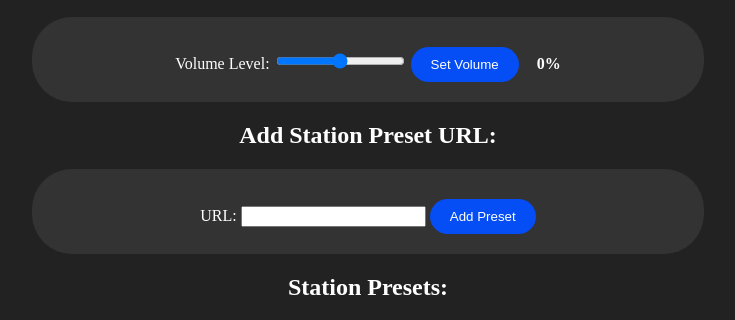
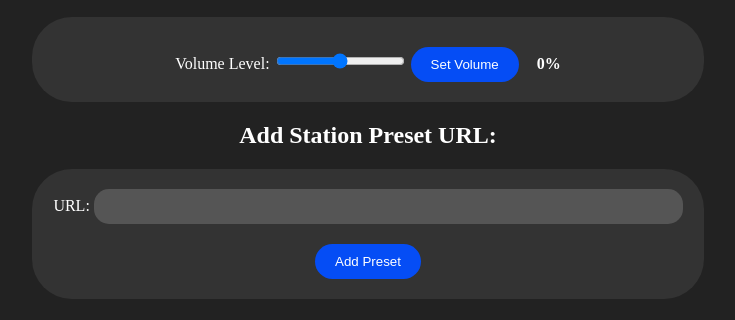
Before and after one commit to K1WIZ/pi-internet-radio-player, a PHP site: page / in a window 1280 px wide. Shown: the part 257-577 px from the top of the page, without its empty margins (272-1007 px from the left). Run offline with PHP 8.4, Linux system fonts and the light colour scheme.

Commit message:
Update dark.css
added styling for URL text input

```diff
--- a/dark.css
+++ b/dark.css
@@ -19,6 +19,7 @@ input[type=text],
 input[type=email],
 input[type=date],
 input[type=number],
+input[type=url],
 textarea {
 	background-color: #555;
 	border: none;
```
